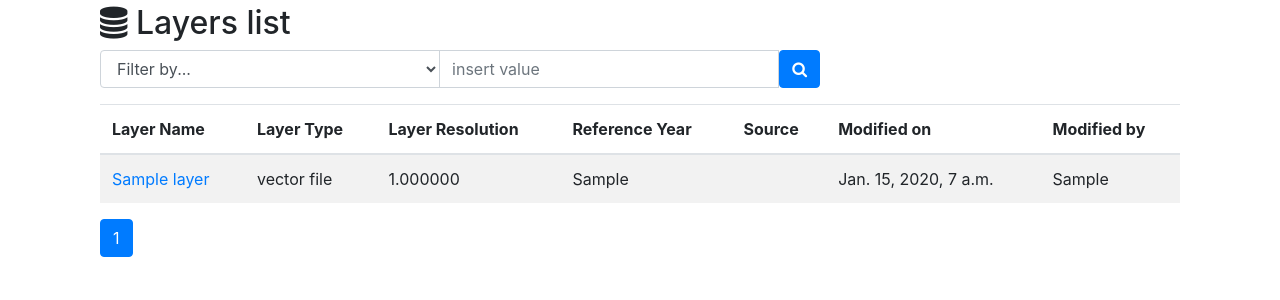
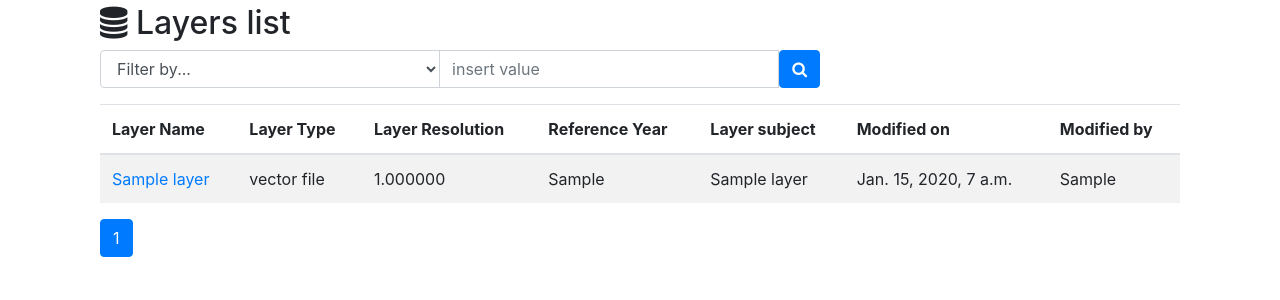
Before and after one commit to FelipeSBarros/IISLayersManager, a Django app: page /layerslist/ in a window 1280 px wide. Shown: the part 56-356 px from the top of the page. Run offline with Django 3.2, Linux system fonts and the light colour scheme; tables that the repository leaves empty hold one stand-in row (values such as "Sample post"); some libraries are stand-ins or nearby versions.

Commit message:
small update to layer list

```diff
--- a/iislayers/templates/layers_list.html
+++ b/iislayers/templates/layers_list.html
@@ -44,7 +44,7 @@
                     <th>Layer Type</th>
                     <th>Layer Resolution</th>
                     <th>Reference Year</th>
-                    <th>Source</th>
+                    <th>Layer subject</th>
                     <th>Modified on</th>
                     <th>Modified by</th>
                 </tr>
@@ -57,7 +57,7 @@
                     <td>{{ object.layer_type }}</td>
                     <td>{{ object.layer_resolution }}</td>
                     <td>{{ object.layer_year_reference }}</td>
-                    <td>{{ object.source }}</td>
+                    <td>{{ object.layer_subject }}</td>
                     <td>{{ object.modified_date }}</td>
                     <td>{{ object.modified_by }}</td>
                 </tr>
```
